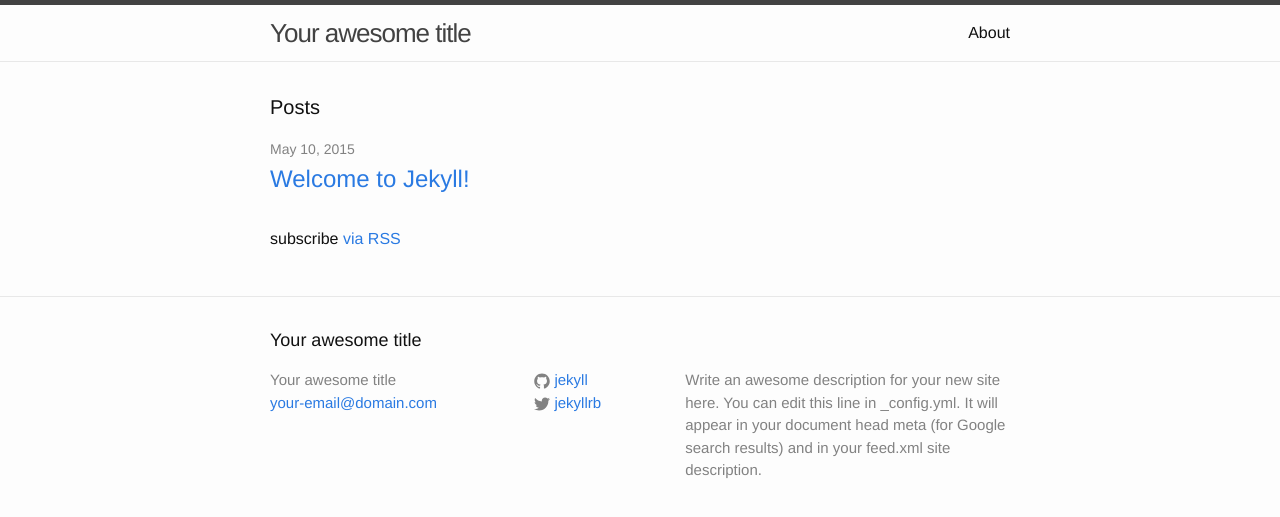
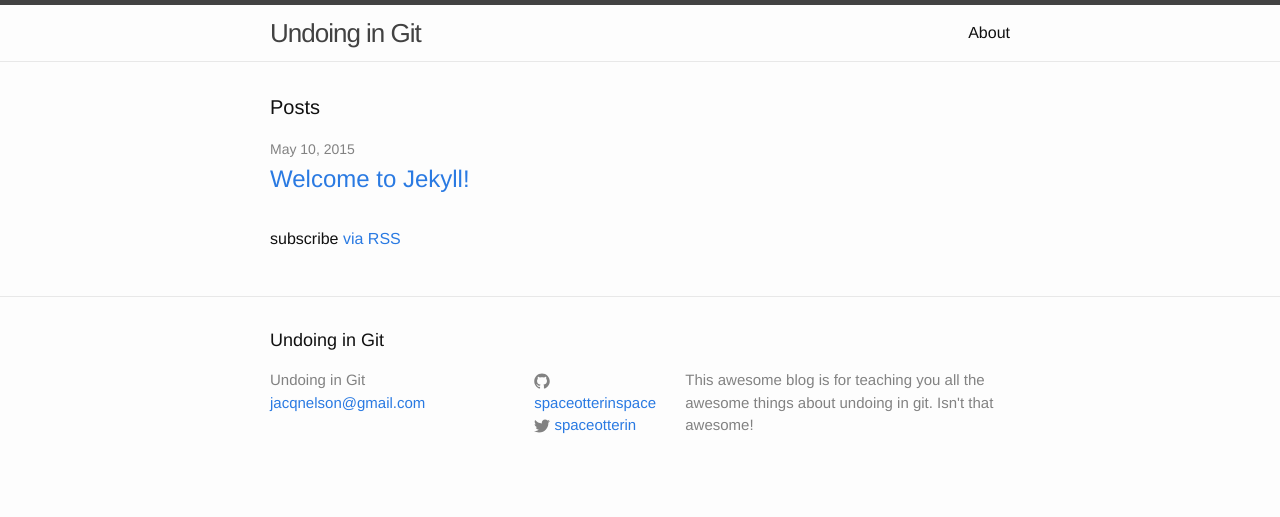
Before and after one commit to SpaceOtterInSpace/gitblog, a Jekyll site: the page built from index.html, in a window 1280 px wide. Shown: the top 517 px of the page. Built offline with Jekyll 4.4.1, drawn with Linux system fonts in a browser that asks for light colours.

Commit message:
Configure name and description of site

```diff
--- a/_config.yml
+++ b/_config.yml
@@ -1,14 +1,12 @@
 # Site settings
-title: Your awesome title
-email: your-email@domain.com
+title: Undoing in Git
+email: jacqnelson@gmail.com
 description: > # this means to ignore newlines until "baseurl:"
-  Write an awesome description for your new site here. You can edit this
-  line in _config.yml. It will appear in your document head meta (for
-  Google search results) and in your feed.xml site description.
+  This awesome blog is for teaching you all the awesome things about undoing in git. Isn't that awesome!
 baseurl: "" # the subpath of your site, e.g. /blog/
 url: "http://yourdomain.com" # the base hostname & protocol for your site
-twitter_username: jekyllrb
-github_username:  jekyll
+twitter_username: spaceotterin
+github_username:  spaceotterinspace
 
 # Build settings
 markdown: kramdown
```
